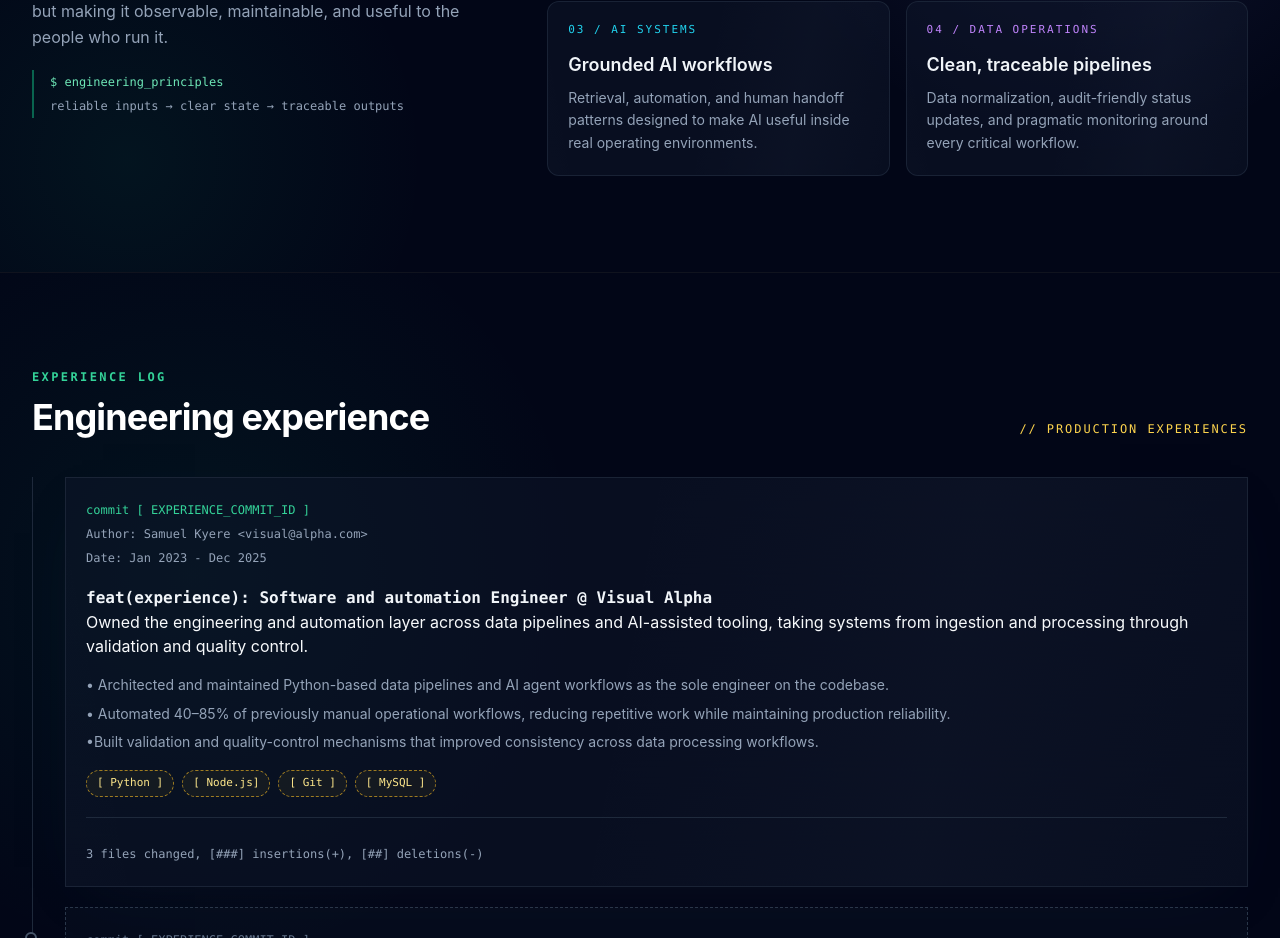
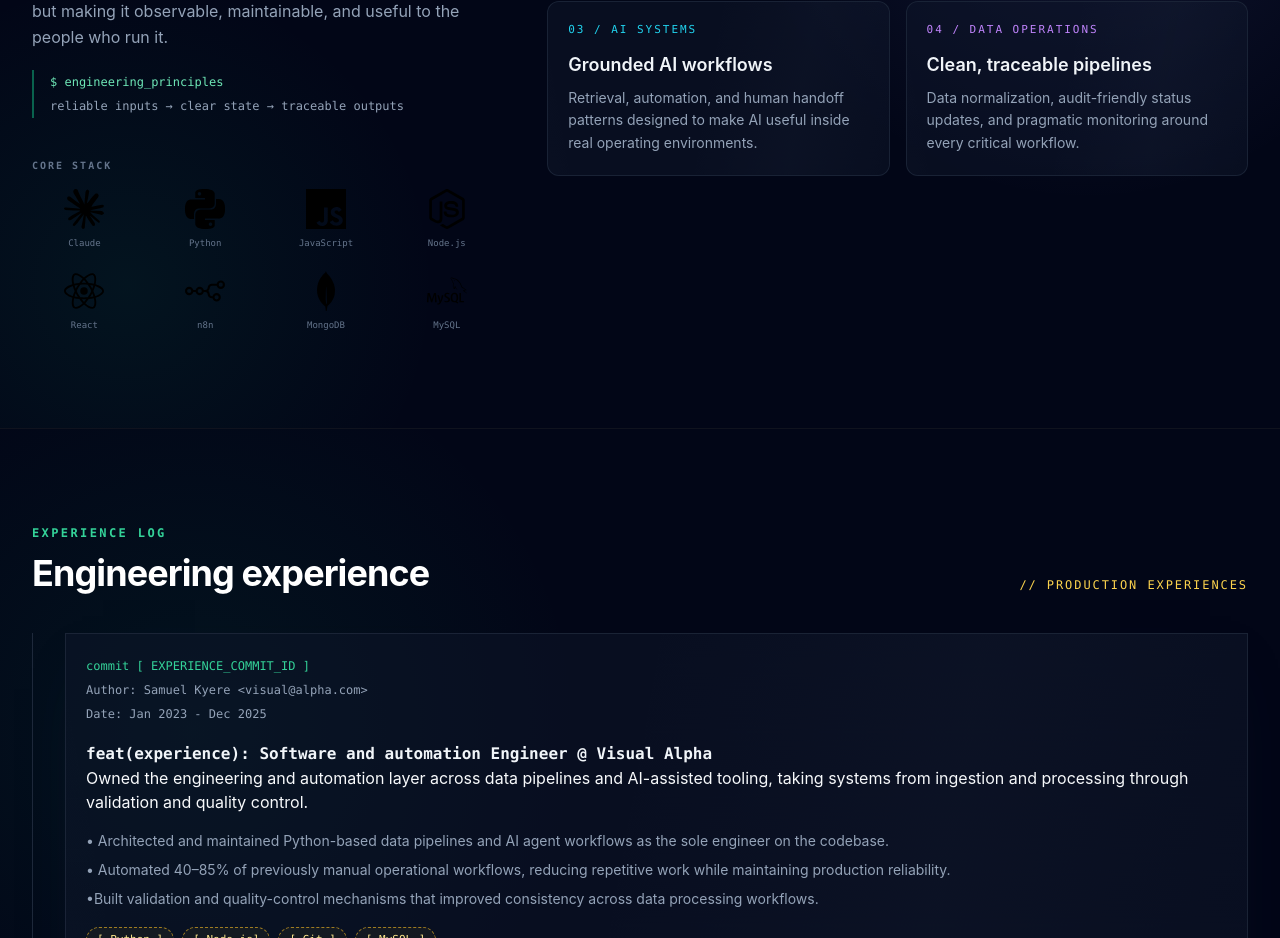
Before and after one commit to admirerbrown/newPortfolio, a Next.js app: page / in a window 1280 px wide. Shown: the part 1991-2929 px from the top of the page. Built offline with nearby package versions, Linux system fonts and the light colour scheme.

Commit message:
Update:add core stack

```diff
--- a/app/page.tsx
+++ b/app/page.tsx
@@ -529,6 +529,54 @@ export default function Home() {
                 <p className="text-emerald-300">$ engineering_principles</p>
                 <p>reliable inputs → clear state → traceable outputs</p>
               </div>
+
+              {/* Core Technology Stack */}
+              <div className="pt-5">
+                <p className="mb-4 font-mono text-[10px] font-semibold uppercase tracking-[0.2em] text-slate-500">
+                  Core Stack
+                </p>
+
+                <div className="grid grid-cols-4 gap-x-4 gap-y-5">
+                  {[
+                    { name: "Claude", src: "/claude.svg", color: "#D97757" },
+                    { name: "Python", src: "/python.svg", color: "#3776AB" },
+                    {
+                      name: "JavaScript",
+                      src: "/javascript.svg",
+                      color: "#F7DF1E",
+                    },
+                    {name: "Node.js", src: "/nodedotjs.svg",color: "#5FA04E"},
+                    { name: "React", src: "/react.svg", color: "#61DAFB" },
+                    { name: "n8n", src: "/n8n.svg", color: "#EA4B71" },
+                    { name: "MongoDB", src: "/mongodb.svg", color: "#47A248" },
+                    { name: "MySQL", src: "/mysql.svg", color: "#4479A1" },
+                  ].map((tool) => (
+                    <div
+                      key={tool.name}
+                      className="group flex flex-col items-center gap-2"
+                    >
+                      <div className="flex h-10 w-10 items-center justify-center">
+                        <img
+                          src={tool.src}
+                          alt={tool.name}
+                          className="h-full w-full object-contain"
+                        />
+                      </div>
+
+                      <span
+                        className="font-mono text-[9px] text-slate-500 transition-colors duration-200 group-hover:text-[var(--tool-color)]"
+                        style={
+                          {
+                            "--tool-color": tool.color,
+                          } as React.CSSProperties
+                        }
+                      >
+                        {tool.name}
+                      </span>
+                    </div>
+                  ))}
+                </div>
+              </div>
             </div>
 
             <div className="grid gap-4 sm:grid-cols-2">
```
